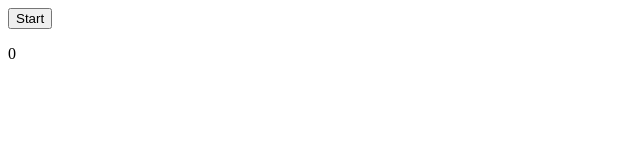
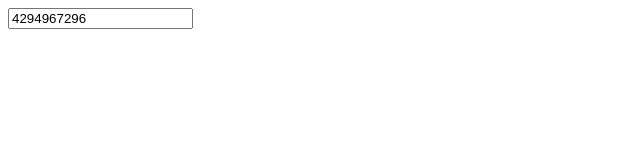
Before and after one commit to rayssssbush/kustareva_js, a plain HTML site: page index.html in a window 1280 px wide. Shown: the whole page, without its empty margins (0-640 px from the left). Drawn offline with Linux system fonts and the light colour scheme.

Commit message:
Задания 442-452

```diff
--- a/index.html
+++ b/index.html
@@ -1,13 +1,8 @@
-<button id="start">Start</button>
-<p id="number">0</p>
+<input id="number" type="number" value="2">
+<script>
+let input = document.getElementById('number');
 
-<script>
-let button = document.getElementById('start');
-let paragraph = document.getElementById('number');
-
-button.addEventListener('click', function() {
-    setInterval(function() {
-        paragraph.textContent = Number(paragraph.textContent) + 1;
-    }, 1000);
-});
+setInterval(function() {
+    input.value = Math.pow(Number(input.value), 2);
+}, 1000);
 </script>
```
